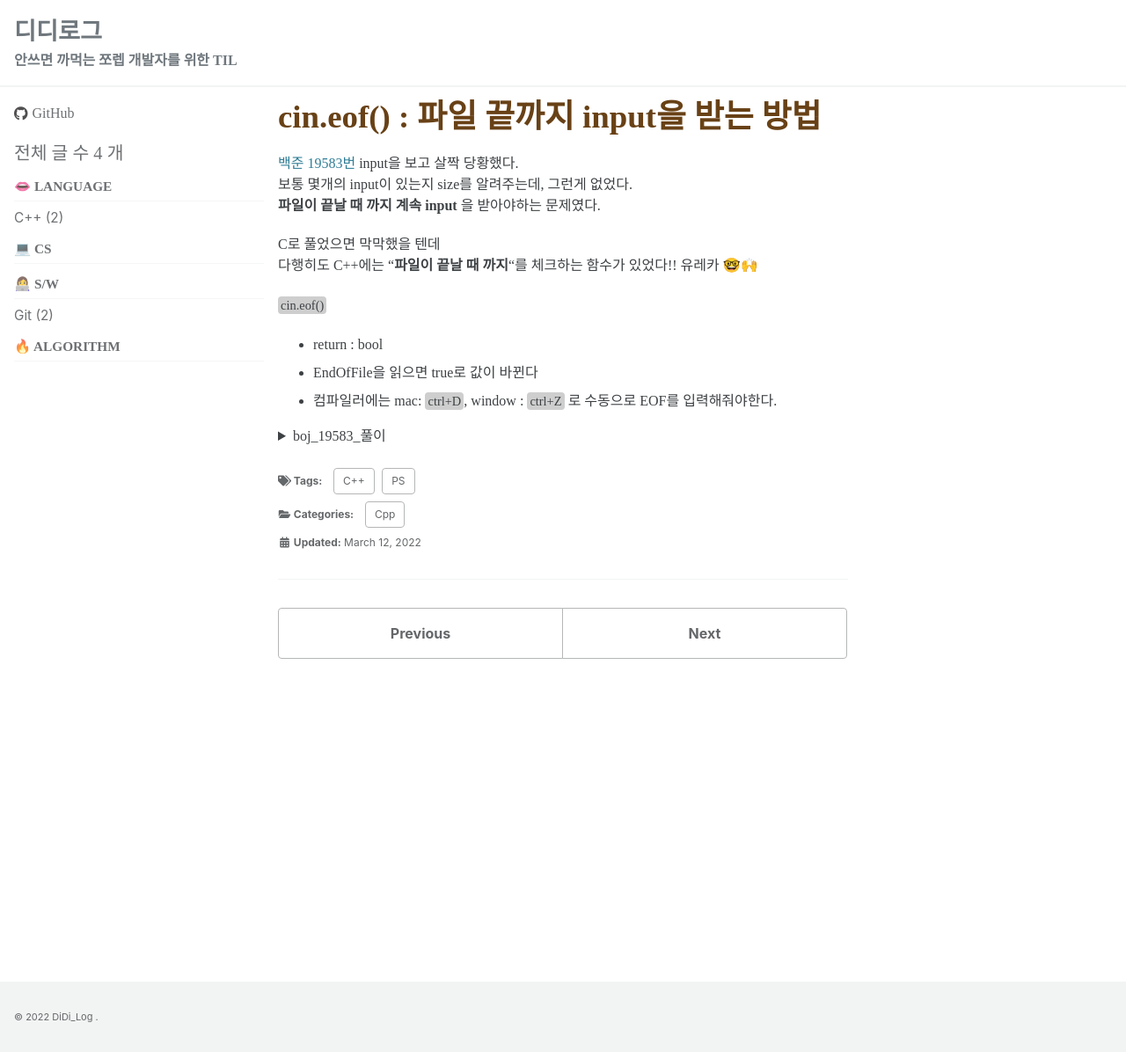
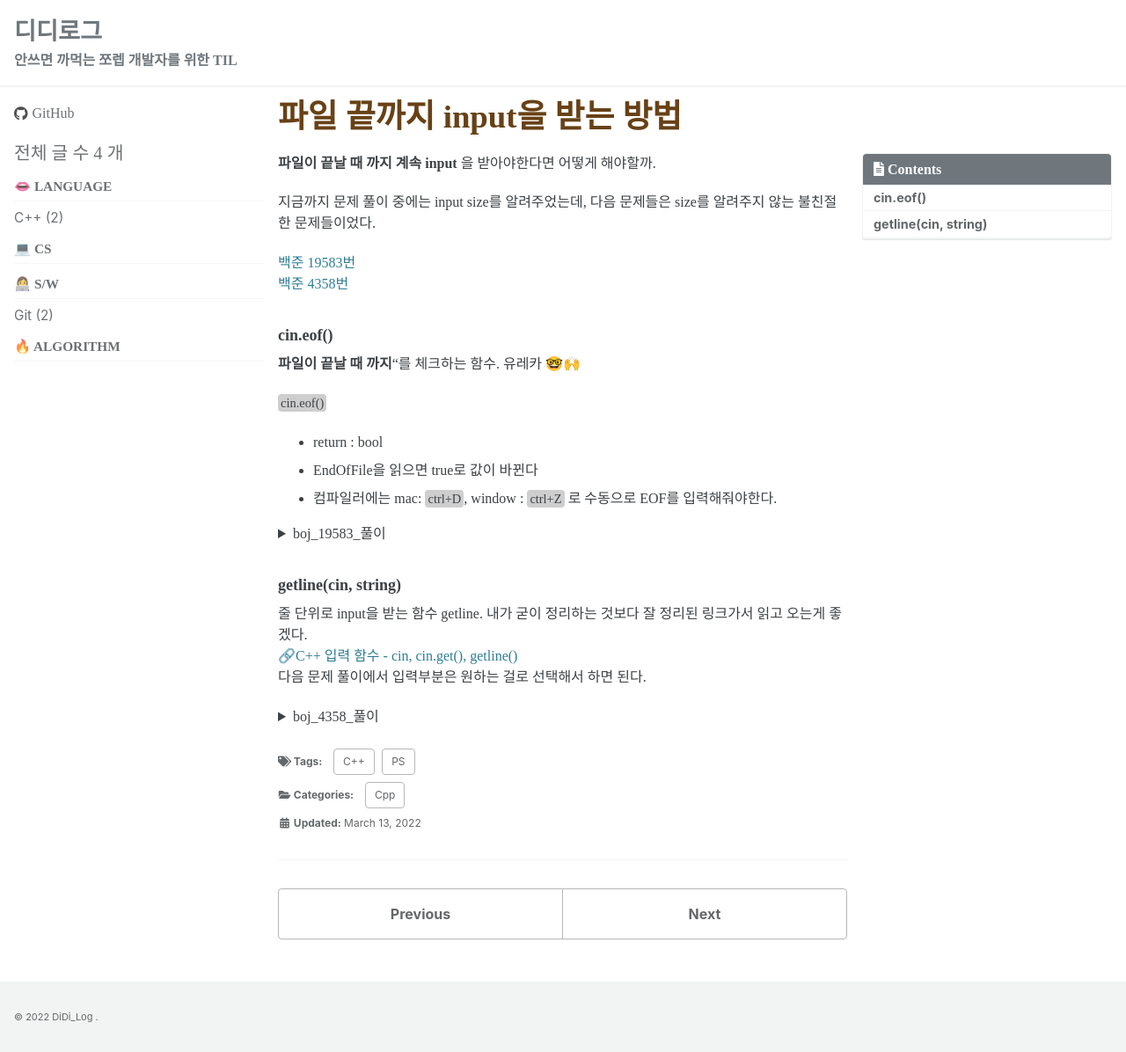
Before and after one commit to hyundidi/hyundidi.github.io, a Jekyll site: the page built from _posts/language-cpp/2022-03-11-cineof.md, in a window 1280 px wide and 1196 px high. Shown: the whole window at 88% size. Built offline with Jekyll 4.4.1, drawn with Linux system fonts in a browser that asks for light colours; cached includes are drawn as plain includes; some web fonts are replaced.

Commit message:
string-getline()

````diff
--- a/_posts/language-cpp/2022-03-11-cineof.md
+++ b/_posts/language-cpp/2022-03-11-cineof.md
@@ -1,25 +1,30 @@
 ---
-title:  "cin.eof() : 파일 끝까지 input을 받는 방법"
-excerpt: ""
+title:  "파일 끝까지 input을 받는 방법"
+excerpt: "cin.eof(), getline(cin, )"
 categories:
   - Cpp
 tags:
   - [C++, PS]
 
+toc: true
+toc_sticky: true
 
 published: true
 
 date: 2022-03-11
-last_modified_at: 2022-03-12
+last_modified_at: 2022-03-13
 ---
 
+**파일이 끝날 때 까지 계속 input** 을 받아야한다면 어떻게 해야할까.
+
+지금까지 문제 풀이 중에는 input size를 알려주었는데,
+다음 문제들은 size를 알려주지 않는 불친절한 문제들이었다.
+
 [백준 19583번](https://www.acmicpc.net/problem/19583)
-input을 보고 살짝 당황했다.
-보통 몇개의 input이 있는지 size를 알려주는데, 그런게 없었다.
-**파일이 끝날 때 까지 계속 input** 을 받아야하는 문제였다.
+[백준 4358번](https://www.acmicpc.net/problem/4358)
 
-C로 풀었으면 막막했을 텐데
-다행히도 C++에는 "**파일이 끝날 때 까지**"를 체크하는 함수가 있었다!!
+### cin.eof()
+**파일이 끝날 때 까지**"를 체크하는 함수.
 유레카 🤓🙌
 
 `cin.eof()`
@@ -61,3 +66,54 @@ int main(){
 ```
 </div>
 </details>
+
+### getline(cin, string)
+줄 단위로 input을 받는 함수 getline.
+내가 굳이 정리하는 것보다 잘 정리된 링크가서 읽고 오는게 좋겠다.
+[🔗C++ 입력 함수 - cin, cin.get(), getline()](https://kyu9341.github.io/C-C/2020/01/17/C++getline()/)
+다음 문제 풀이에서 입력부분은 원하는 걸로 선택해서 하면 된다.
+
+<details>
+<summary>boj_4358_풀이</summary>
+<div markdown="1">
+
+```c++
+#include <iostream>
+#include <map>
+#include <string>
+
+using namespace std;
+
+map <string, int> list;
+int main(){
+    ios::sync_with_stdio(false); cin.tie(0); cout.tie(0);
+
+    string s;
+    int cnt = 0;
+#if 0
+    while(getline(cin,s)){
+        list[s] += 1;
+        cnt++;
+    }
+#endif
+
+#if 1
+    while(1)
+    {
+        getline(cin, s);
+        if(cin.eof())break;
+        list[s]++;
+        cnt++;
+    }
+ #endif
+
+    for(auto it : list){
+        cout << it.first << " ";
+        cout << fixed; cout.precision(4);
+        cout << (double)it.second/cnt*100 << "\n";
+    }
+    return 0;
+}
+```
+</div>
+</details>
````
